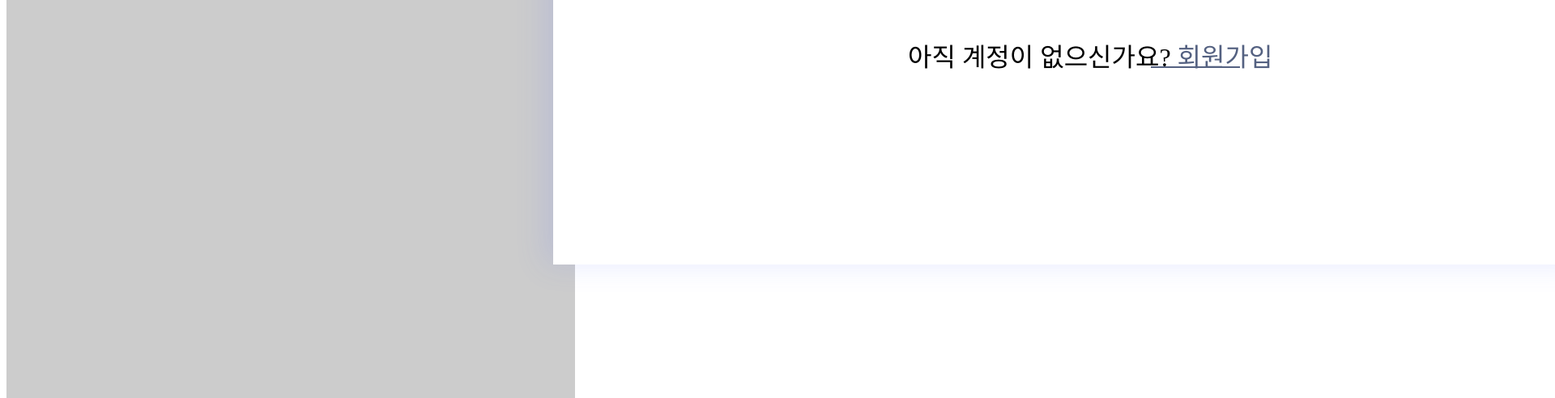
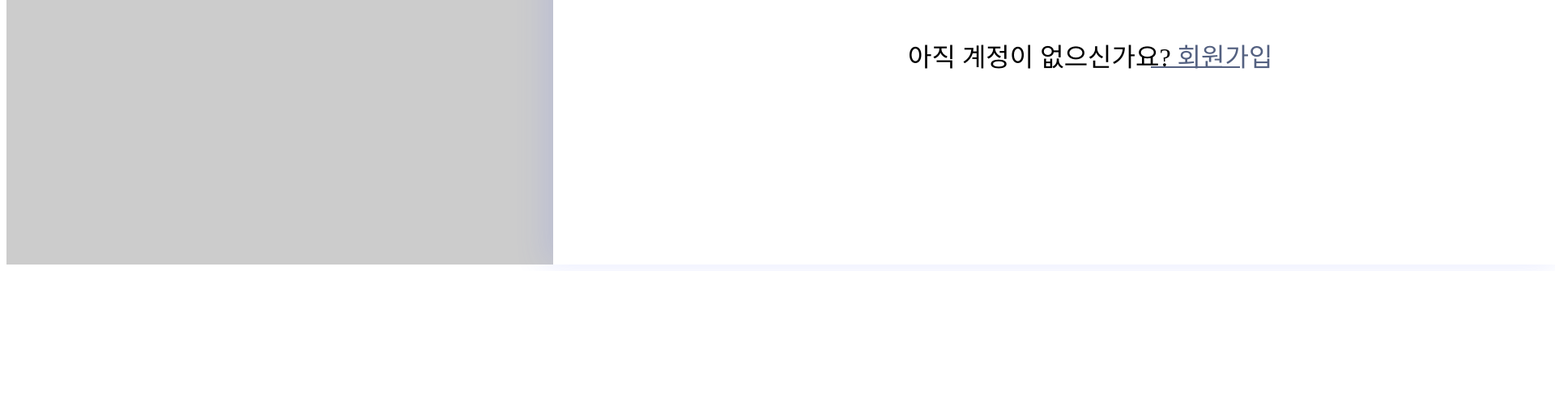
Before and after one commit to GBSWLeeChangmin/Lab-Management-Program, a plain HTML site: page index.html in a window 1280 px wide. Shown: the part 761-1253 px from the top of the page at 81% size, 1920 px wide, since content can reach past the window. After the commit the page ends 1096 px from the top, so only its background shows below. Drawn offline with Linux system fonts and the light colour scheme; placeholder pictures from the web are drawn by us.

Commit message:
test2_index.html

```diff
--- a/index.html
+++ b/index.html
@@ -1,6 +1,6 @@
 <div style="width: 1920px; height: 1080px; position: relative; background: #DFDFDF">
-  <img style="width: 702px; height: 1247px; left: 0px; top: -2px; position: absolute" src="https://via.placeholder.com/702x1247" />
-  <div style="width: 1284px; height: 1082px; left: 675px; top: -2px; position: absolute; background: white; box-shadow: -11px 0px 36px rgba(96.90, 112.71, 255, 0.15); border-top-left-radius: 29px; border-top-right-radius: 34px"></div>
+  <img style="width: 702px; height: 1082px; left: 0px; top: -2px; position: absolute" src="https://via.placeholder.com/702x1082" />
+  <div style="width: 1245px; height: 1082px; left: 675px; top: -2px; position: absolute; background: white; box-shadow: -11px 0px 36px rgba(96.90, 112.71, 255, 0.15); border-top-left-radius: 29px; border-top-right-radius: 34px"></div>
   <div style="width: 590px; height: 97px; left: 1022px; top: 317px; position: absolute; background: white; border-radius: 13px; border-left: 0.50px black solid; border-top: 0.50px black solid; border-right: 0.50px black solid; border-bottom: 0.50px black solid"></div>
   <div style="width: 104px; height: 37px; left: 1045px; top: 293px; position: absolute; background: white"></div>
   <div style="left: 1051px; top: 292px; position: absolute; color: black; font-size: 40px; font-family: Jua; font-weight: 400; word-wrap: break-word">Gmail</div>
```
